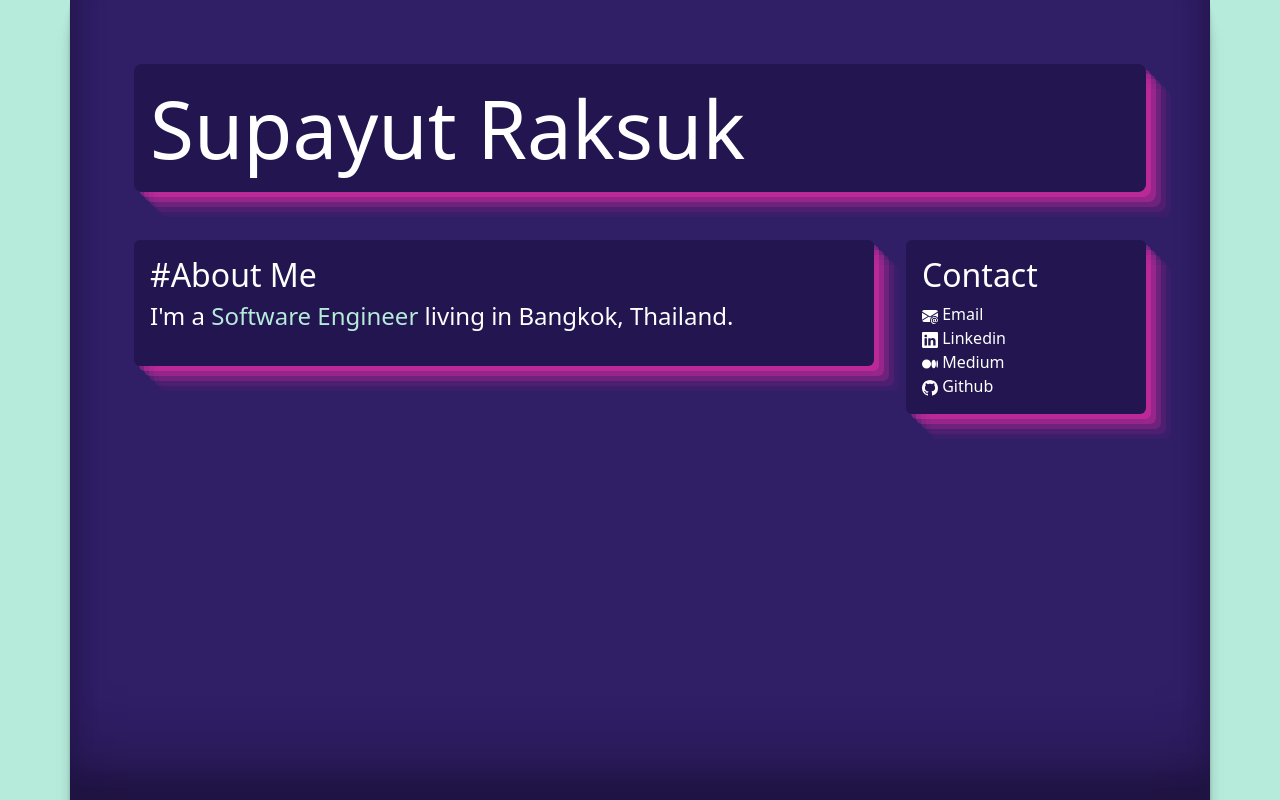
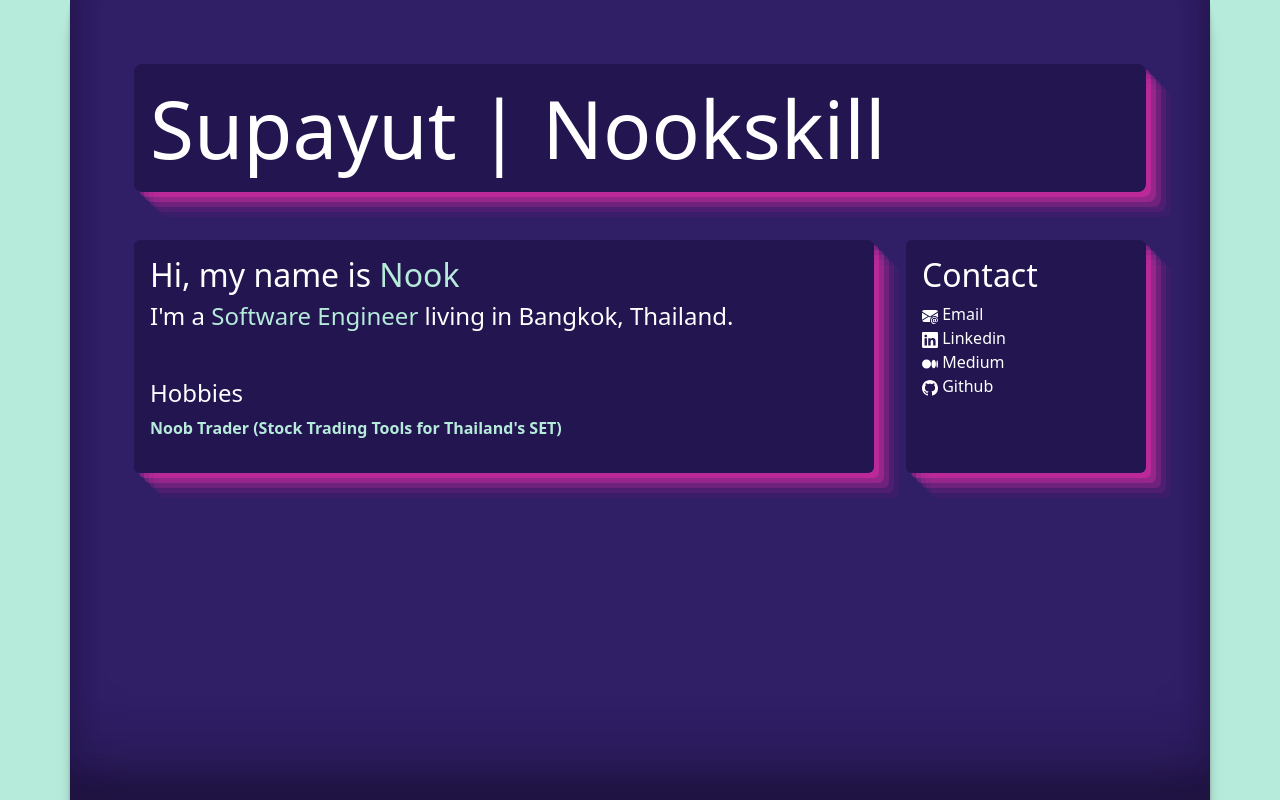
Before and after one commit to supayut/supayut-website, a Gatsby site: page / in a window 1280 px wide. Built offline with nearby package versions, Linux system fonts and the light colour scheme; Gatsby itself is replaced by a stand-in of ours.

Commit message:
update hobbies

```diff
--- a/src/pages/index.tsx
+++ b/src/pages/index.tsx
@@ -43,7 +43,7 @@ const listItemStyles = {
 }
 
 const linkStyle = {
-  color: "#8954A8",
+  color: "#B6EADA",
   fontWeight: "bold",
   fontSize: 16,
   verticalAlign: "5%",
@@ -144,15 +144,29 @@ const IndexPage: React.FC<PageProps> = () => {
   return (
     <Container className="p-3 fill">
       <Container className="p-5 mb-4">
-        <h1 className="display-1 container-header">Supayut Raksuk</h1>
+        <h1 className="display-1 container-header">Supayut | Nookskill</h1>
         <div className="main-info">
           <div className="about-me-info rounded base-shadow">
             <h2 className="">
-              #About Me
+              Hi, my name is <span className="color-mint">Nook</span>
             </h2>
             <h4>
               I'm a <span className="color-mint">Software Engineer</span> living in Bangkok, Thailand.
             </h4>
+            <div className="article">
+              <h4>
+                Hobbies
+              </h4>
+              <p>
+              <a
+                style={linkStyle}
+                href={`https://invest.supayut.com/`}
+              >
+                Noob Trader (Stock Trading Tools for Thailand's SET)
+              </a>
+
+              </p>
+            </div>
           </div>
           <div className="contact-info rounded base-shadow">
             <h2 className="">
--- a/src/pages/styles.scss
+++ b/src/pages/styles.scss
@@ -62,7 +62,10 @@ html, body {
     .about-me-info {
       background-color: rgba($primary-color, .3);
       padding: 1rem;
-      margin-bottom: 3rem;
+
+      .article {
+        margin-top: 3rem;
+      }
     }
 
     .contact-info {
```
